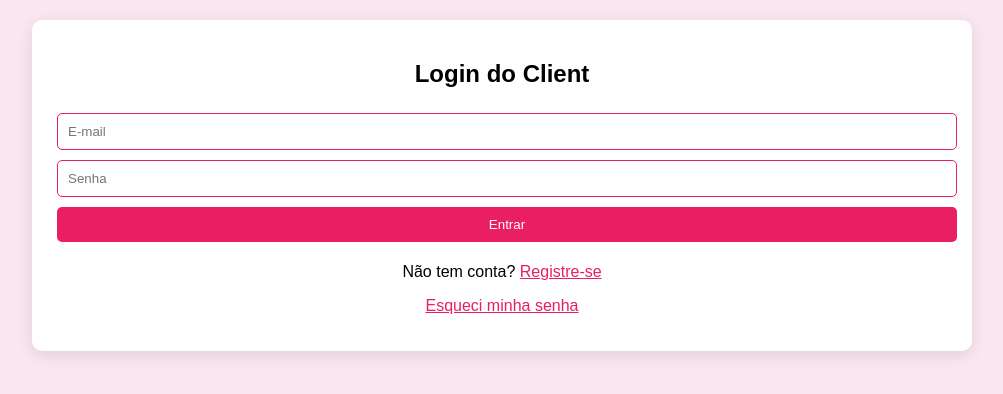
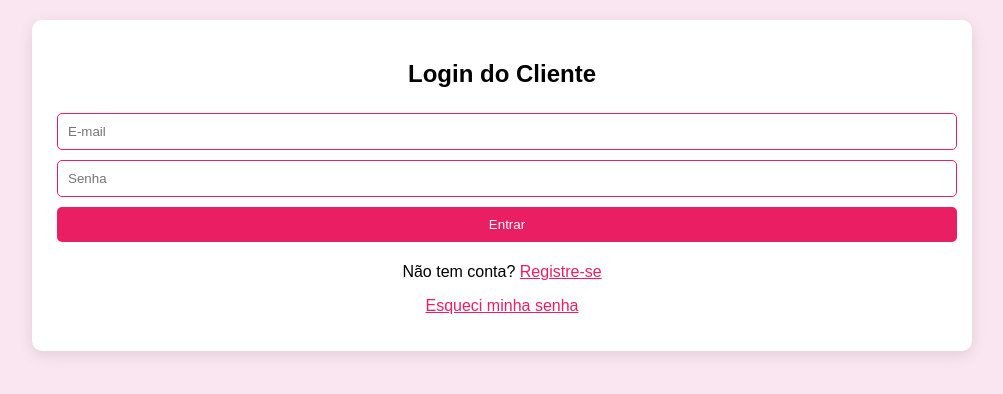
Before and after one commit to Shouked/backend-agendamentos, a website: page cliente.html in a window 1280 px wide. Shown: the whole page, without its empty margins (138-1141 px from the left). Drawn offline with nearby package versions, Linux system fonts and the light colour scheme.

Commit message:
Atualizar o cliente.html

```diff
--- a/cliente.html
+++ b/cliente.html
@@ -9,7 +9,7 @@
 </head>
 <body>
   <div class="container" id="login">
-    <h2>Login do Client</h2>
+    <h2>Login do Cliente</h2>
     <input type="email" id="emailLogin" placeholder="E-mail" required oninput="this.value = this.value.toLowerCase();" autocomplete="off"><br>
     <input type="password" id="senhaLogin" placeholder="Senha" required autocomplete="new-password"><br>
     <button id="loginBtn" onclick="loginCliente()">Entrar</button>
```
